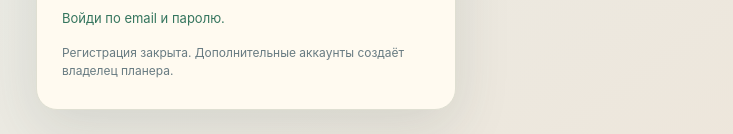
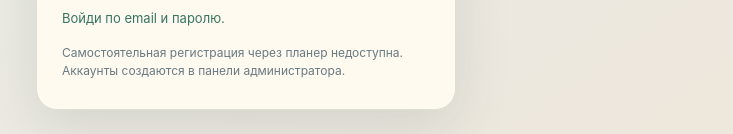
Before and after one commit to TimchenkoAleksei/my-planner, a plain HTML site: page secure-preview/index.html in a window 1280 px wide. Shown: the part 573-707 px from the top of the page, without its empty margins (394-1127 px from the left). Drawn offline with nearby package versions, Linux system fonts and the light colour scheme.

Commit message:
Clarify invite-only setup before owner approval

```diff
--- a/secure-preview/index.html
+++ b/secure-preview/index.html
@@ -618,7 +618,7 @@
       </form>
       <button id="forgotPassword" class="login-small" type="button">Забыла пароль?</button>
       <div id="authMessage" class="login-message" role="status" aria-live="polite"></div>
-      <p style="font-size:12px;margin:15px 0 0">Регистрация закрыта. Дополнительные аккаунты создаёт владелец планера.</p>
+      <p style="font-size:12px;margin:15px 0 0">Самостоятельная регистрация через планер недоступна. Аккаунты создаются в панели администратора.</p>
     </div>
   </section>
   <div id="plannerRoot" hidden>
```
